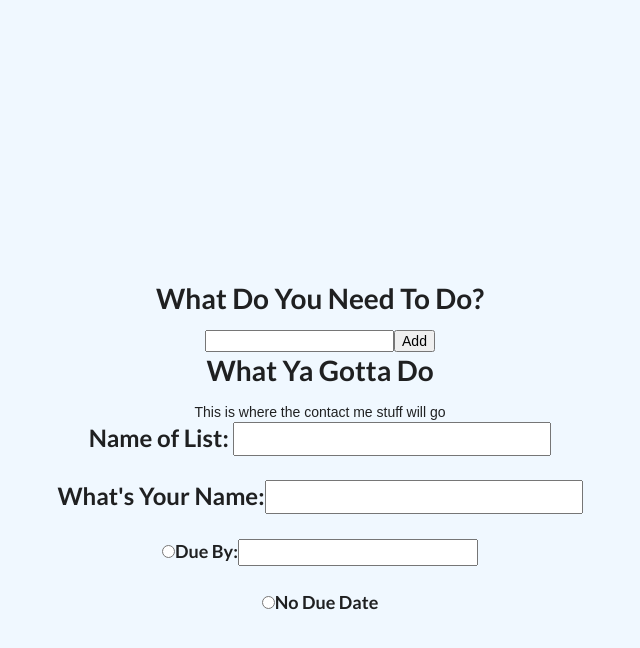
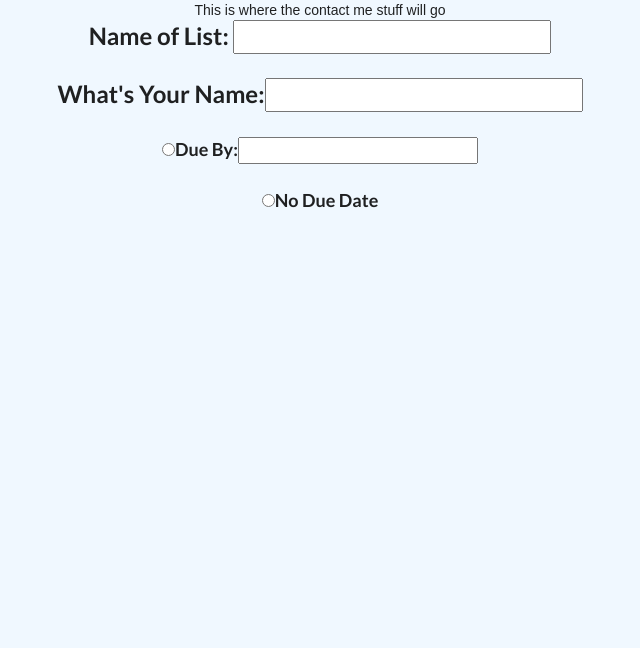
Before and after one commit to Craveburn/to-do-list, a React (Create React App) app: page /Contact in a window 1280 px wide. Shown: the top 648 px of the page, without its empty margins (320-960 px from the left). Built offline with nearby package versions, Linux system fonts and the light colour scheme.

Commit message:
imported browser-router and created

```diff
--- a/src/App.js
+++ b/src/App.js
@@ -1,13 +1,20 @@
 import React, { Component } from 'react'
 import Home from './Home'
+import Contact from './Contact'
+import { BrowserRouter as Router, Switch, Route } from 'react-router-dom'
 import './App.css'
 
 class App extends Component {
   render() {
     return (
-      <div className="App">
-        <Home />
-      </div>
+      <Router>
+        <div className="App">
+          <Switch>
+            <Route exact path="/" component={() => <Home />} />
+            <Route path="/Contact" component={() => <Contact />} />
+          </Switch>
+        </div>
+      </Router>
     );
   }
 }
```
